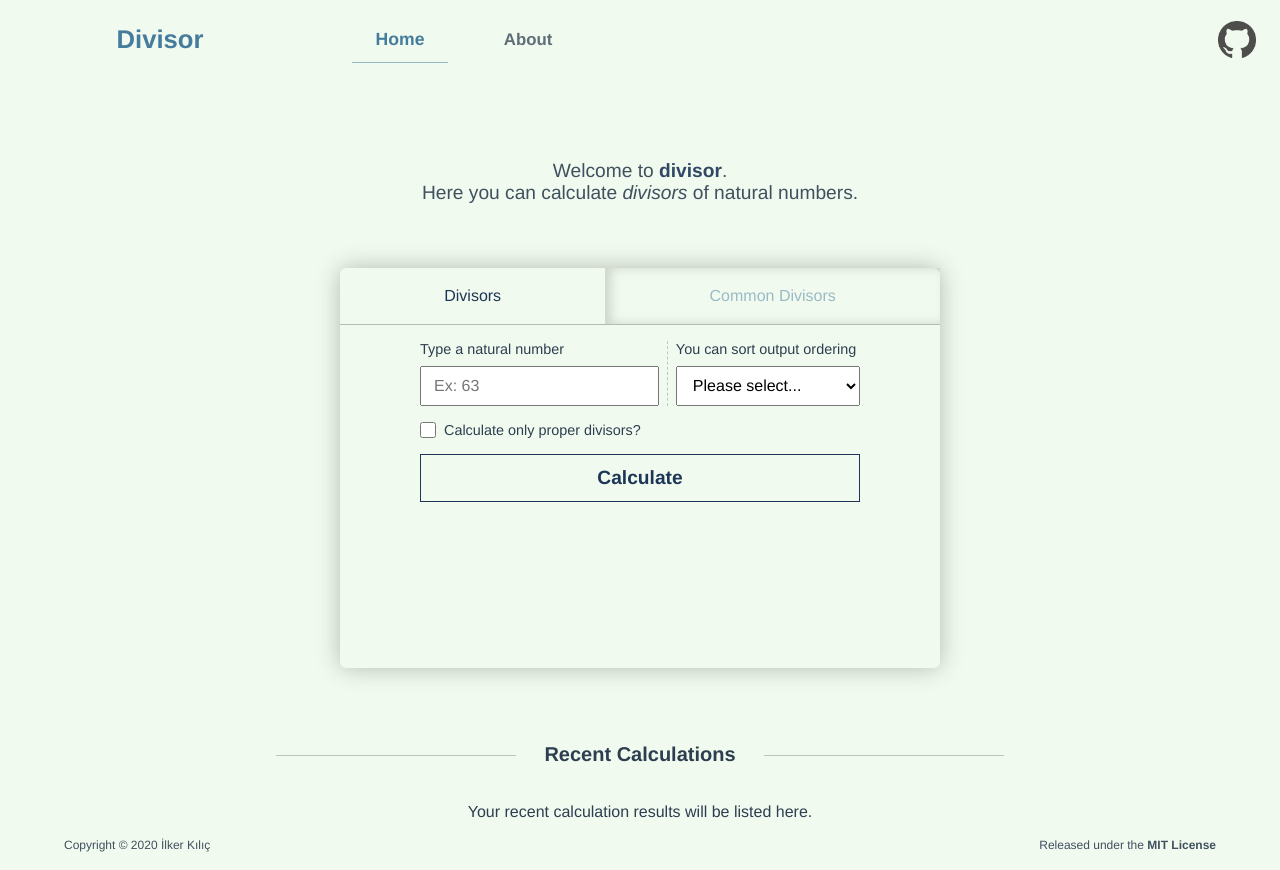
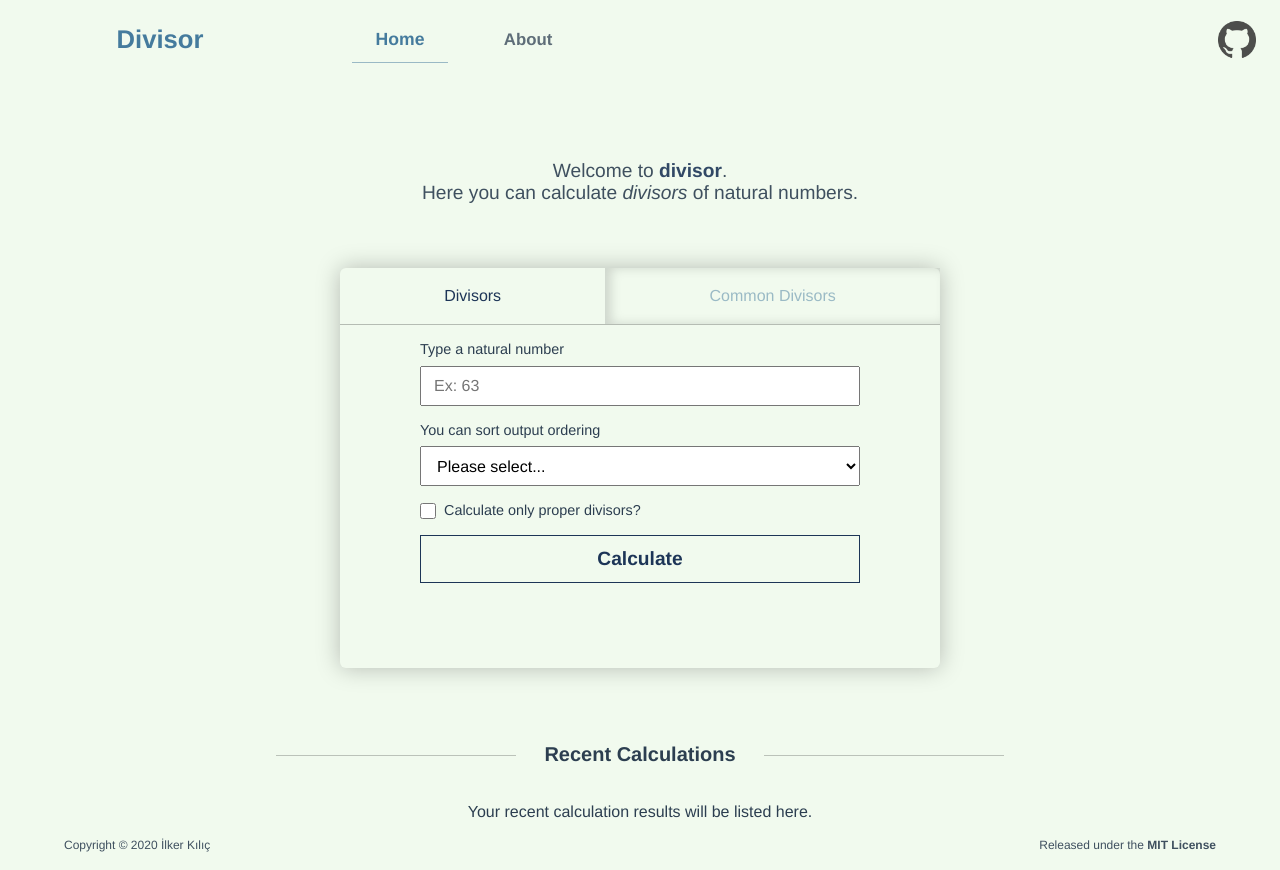
Before and after one commit to ilkrklc/divisor-client, a Vue app: page / in a window 1280 px wide. Built offline with nearby package versions, Linux system fonts and the light colour scheme.

Commit message:
Remove redundant styles and change layout

```diff
--- a/src/components/DivisorsForm.vue
+++ b/src/components/DivisorsForm.vue
@@ -1,6 +1,5 @@
 <template>
   <form-wrapper :onSubmit="handleSubmit">
-    <div class="form-horizontal">
     <label class="form-label">
       <span>Type a natural number</span>
       <input
@@ -22,7 +21,6 @@
         </option>
       </select>
     </label>
-    </div>
     <label class="form-label checkbox-label">
       <input
         type="checkbox"
@@ -129,15 +127,4 @@
 });
 </script>
 
-<style lang="scss" scoped>
-.form {
-  display: flex;
-  flex-direction: column;
-  justify-content: flex-start;
-  align-items: stretch;
-  flex-grow: 1;
-}
-
-.form-label {
-}
-</style>
+<style lang="scss" scoped></style>
```
Lines whose indentation alone changed are shown as unchanged.
